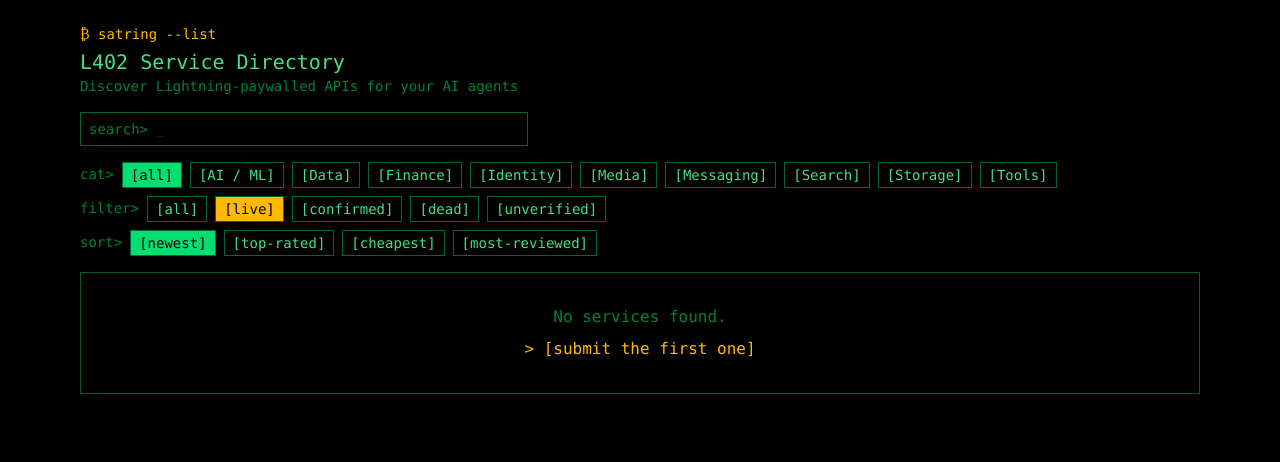
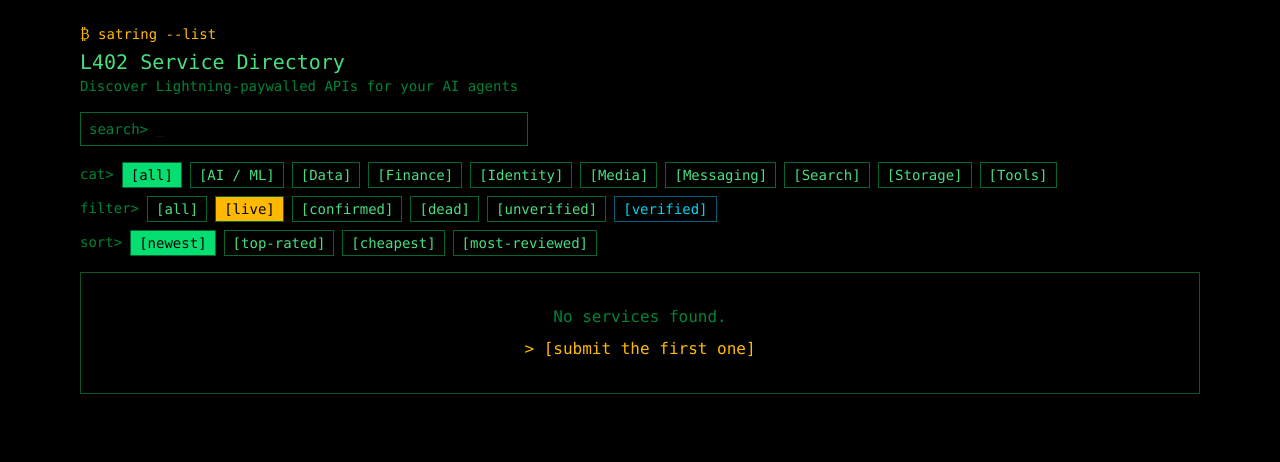
Before and after one commit to toadlyBroodle/satring, a FastAPI app: page /?status=live in a window 1280 px wide. Shown: the part 143-605 px from the top of the page. Run offline with FastAPI, Linux system fonts and the light colour scheme; data comes from the database, SQL or seed files in the repository; data that the repository does not hold is empty; some libraries are stand-ins or nearby versions.

Commit message:
Add domain verification feature and related UI updates
- Introduce `domain_verified` field in the Service model to track domain verification status.
- Update API and web routes to handle domain verification, including setting the `domain_verified` flag during verification processes.
- Enhance templates to display verification status, including badges and links for domain verification.
- Implement filtering options for verified services in the directory and search functionalities.
- Add tests to ensure proper functionality of domain verification and its impact on service listings.

```diff
--- a/app/models.py
+++ b/app/models.py
@@ -1,7 +1,7 @@
 from datetime import datetime, timezone
 
 from sqlalchemy import (
-    Column, Integer, String, Text, Float, DateTime, ForeignKey, Table
+    Boolean, Column, Integer, String, Text, Float, DateTime, ForeignKey, Table
 )
 from sqlalchemy.orm import relationship
 
@@ -44,6 +44,7 @@ class Service(Base):
     edit_token_hash = Column(String(64), nullable=True, index=True)
     domain_challenge = Column(String(64), nullable=True)
     domain_challenge_expires_at = Column(DateTime, nullable=True)
+    domain_verified = Column(Boolean, default=False)
     avg_rating = Column(Float, default=0.0)
     rating_count = Column(Integer, default=0)
     status = Column(String(20), default="unverified")  # confirmed | live | dead | unverified
--- a/app/routes/api.py
+++ b/app/routes/api.py
@@ -57,6 +57,7 @@ class ServiceOut(BaseModel):
     logo_url: str
     avg_rating: float
     rating_count: int
+    domain_verified: bool
     categories: list[CategoryOut]
     created_at: datetime
 
@@ -278,7 +279,9 @@ async def api_recover_verify(slug: str, db: AsyncSession = Depends(get_db)):
     domain_services = await get_same_domain_services(db, service.url)
     for ds in domain_services:
         ds.edit_token_hash = new_hash
+        ds.domain_verified = True
     service.edit_token_hash = new_hash
+    service.domain_verified = True
     service.domain_challenge = None
     service.domain_challenge_expires_at = None
     await db.commit()
--- a/app/routes/web.py
+++ b/app/routes/web.py
@@ -23,6 +23,7 @@ async def directory(
     category: str | None = None,
     status: str | None = None,
     sort: str | None = None,
+    verified: str | None = None,
     db: AsyncSession = Depends(get_db),
 ):
     categories = (await db.execute(select(Category).order_by(Category.name))).scalars().all()
@@ -32,6 +33,8 @@ async def directory(
         query = query.join(service_categories).join(Category).where(Category.slug == category)
     if status:
         query = query.where(Service.status == status)
+    if verified == "true":
+        query = query.where(Service.domain_verified == True)
 
     sort_map = {
         "top-rated": Service.avg_rating.desc(),
@@ -47,6 +50,7 @@ async def directory(
         "active_category": category,
         "active_status": status,
         "active_sort": sort,
+        "active_verified": verified,
     })
 
 
@@ -57,6 +61,7 @@ async def search(
     category: str | None = None,
     status: str | None = None,
     sort: str | None = None,
+    verified: str | None = None,
     db: AsyncSession = Depends(get_db),
 ):
     query = select(Service).options(selectinload(Service.categories))
@@ -67,6 +72,8 @@ async def search(
         query = query.join(service_categories).join(Category).where(Category.slug == category)
     if status:
         query = query.where(Service.status == status)
+    if verified == "true":
+        query = query.where(Service.domain_verified == True)
 
     sort_map = {
         "top-rated": Service.avg_rating.desc(),
@@ -372,7 +379,9 @@ async def recover_service(
         domain_services = await get_same_domain_services(db, service.url)
         for ds in domain_services:
             ds.edit_token_hash = new_hash
+            ds.domain_verified = True
         service.edit_token_hash = new_hash
+        service.domain_verified = True
         service.domain_challenge = None
         service.domain_challenge_expires_at = None
         await db.commit()
--- a/app/templates/services/_card.html
+++ b/app/templates/services/_card.html
@@ -4,6 +4,7 @@
       {% if service.logo_url %}<img src="{{ service.logo_url }}" alt="" class="h-5 w-5 shrink-0 object-contain">{% endif %}
       <span class="text-amber-400 shrink-0">[{{ service.protocol }}]</span>
       <span class="shrink-0 {% if service.status == 'live' %}text-green-400{% elif service.status == 'confirmed' %}text-amber-400{% elif service.status == 'dead' %}text-red-500{% else %}text-green-700{% endif %}">[{{ service.status }}]</span>
+      {% if service.domain_verified %}<span class="text-cyan-400 shrink-0">[verified]</span>{% endif %}
       <span class="text-green-400 truncate">{{ service.name }}</span>
     </div>
     <div class="flex items-center gap-3 shrink-0">
--- a/app/templates/services/edit.html
+++ b/app/templates/services/edit.html
@@ -22,7 +22,7 @@
         class="bg-black text-green-400 border border-green-800 rounded-none px-2 py-1.5 text-sm flex-1 outline-none focus:border-green-400 placeholder-green-900" />
       <button type="submit" class="border border-green-400 text-green-400 px-4 py-1.5 text-sm hover:bg-green-400 hover:text-black transition-colors">[VERIFY]</button>
     </form>
-    <p class="text-green-700 text-xs mt-2">Lost your token? <a href="/services/{{ service.slug }}/recover" class="hover:text-amber-400">Recover via domain verification</a></p>
+    <p class="text-green-700 text-xs mt-2">Lost your token? <a href="/services/{{ service.slug }}/recover" class="hover:text-amber-400">Verify domain ownership / recover token</a></p>
   </div>
 
   {% else %}
--- a/app/templates/services/list.html
+++ b/app/templates/services/list.html
@@ -12,8 +12,9 @@
 {% set qs_status = '&status=' ~ active_status if active_status else '' %}
 {% set qs_sort = '&sort=' ~ active_sort if active_sort and active_sort != 'newest' else '' %}
 {% set qs_cat = '&category=' ~ active_category if active_category else '' %}
+{% set qs_verified = '&verified=true' if active_verified == 'true' else '' %}
 {% set qs_cat_status = ('category=' ~ active_category if active_category else '') ~ (('&' if active_category else '') ~ 'status=' ~ active_status if active_status else '') %}
-{% set qs_base = qs_cat_status ~ (('&' if qs_cat_status else '') ~ 'sort=' ~ active_sort if active_sort and active_sort != 'newest' else '') %}
+{% set qs_base = qs_cat_status ~ qs_verified ~ (('&' if qs_cat_status or qs_verified else '') ~ 'sort=' ~ active_sort if active_sort and active_sort != 'newest' else '') %}
 
 <!-- Search -->
 <div class="mb-4">
@@ -28,26 +29,27 @@
 <!-- Category Filters -->
 <div class="mb-2 flex flex-wrap gap-2 text-sm">
   <span class="text-green-700 py-0.5">cat&gt;</span>
-  <a href="/?{{ ('status=' ~ active_status) if active_status else '' }}{{ ('&sort=' ~ active_sort) if active_sort and active_sort != 'newest' else '' }}" class="border border-green-800 px-2 py-0.5 {% if not active_category %}bg-green-400 text-black{% else %}hover:text-amber-400{% endif %}">[all]</a>
+  <a href="/?{{ ('status=' ~ active_status) if active_status else '' }}{{ qs_verified }}{{ ('&sort=' ~ active_sort) if active_sort and active_sort != 'newest' else '' }}" class="border border-green-800 px-2 py-0.5 {% if not active_category %}bg-green-400 text-black{% else %}hover:text-amber-400{% endif %}">[all]</a>
   {% for cat in categories %}
-  <a href="/?category={{ cat.slug }}{{ qs_status }}{{ qs_sort }}" class="border border-green-800 px-2 py-0.5 {% if active_category == cat.slug %}bg-amber-400 text-black{% else %}hover:text-amber-400{% endif %}">[{{ cat.name }}]</a>
+  <a href="/?category={{ cat.slug }}{{ qs_status }}{{ qs_verified }}{{ qs_sort }}" class="border border-green-800 px-2 py-0.5 {% if active_category == cat.slug %}bg-amber-400 text-black{% else %}hover:text-amber-400{% endif %}">[{{ cat.name }}]</a>
   {% endfor %}
 </div>
 
 <!-- Status Filters -->
 <div class="mb-2 flex flex-wrap gap-2 text-sm">
   <span class="text-green-700 py-0.5">filter&gt;</span>
-  <a href="/?{{ ('category=' ~ active_category) if active_category else '' }}{{ qs_sort }}" class="border border-green-800 px-2 py-0.5 {% if not active_status %}bg-green-400 text-black{% else %}hover:text-amber-400{% endif %}">[all]</a>
+  <a href="/?{{ ('category=' ~ active_category) if active_category else '' }}{{ qs_verified }}{{ qs_sort }}" class="border border-green-800 px-2 py-0.5 {% if not active_status %}bg-green-400 text-black{% else %}hover:text-amber-400{% endif %}">[all]</a>
   {% for st in ['live', 'confirmed', 'dead', 'unverified'] %}
-  <a href="/?status={{ st }}{{ qs_cat }}{{ qs_sort }}" class="border border-green-800 px-2 py-0.5 {% if active_status == st %}bg-amber-400 text-black{% else %}hover:text-amber-400{% endif %}">[{{ st }}]</a>
+  <a href="/?status={{ st }}{{ qs_cat }}{{ qs_verified }}{{ qs_sort }}" class="border border-green-800 px-2 py-0.5 {% if active_status == st %}bg-amber-400 text-black{% else %}hover:text-amber-400{% endif %}">[{{ st }}]</a>
   {% endfor %}
+  <a href="/?verified=true{{ qs_cat }}{{ qs_status }}{{ qs_sort }}" class="border border-cyan-800 px-2 py-0.5 {% if active_verified == 'true' %}bg-cyan-400 text-black{% else %}text-cyan-400 hover:bg-cyan-400 hover:text-black{% endif %}">[verified]</a>
 </div>
 
 <!-- Sort Options -->
 <div class="mb-4 flex flex-wrap gap-2 text-sm">
   <span class="text-green-700 py-0.5">sort&gt;</span>
   {% for sort_key, sort_label in [('newest', 'newest'), ('top-rated', 'top-rated'), ('cheapest', 'cheapest'), ('most-reviewed', 'most-reviewed')] %}
-  <a href="/?{{ qs_cat_status }}{{ ('&' if qs_cat_status else '') }}sort={{ sort_key }}" class="border border-green-800 px-2 py-0.5 {% if active_sort == sort_key or (sort_key == 'newest' and not active_sort) %}bg-green-400 text-black{% else %}hover:text-amber-400{% endif %}">[{{ sort_label }}]</a>
+  <a href="/?{{ qs_cat_status }}{{ qs_verified }}{{ ('&' if qs_cat_status or qs_verified else '') }}sort={{ sort_key }}" class="border border-green-800 px-2 py-0.5 {% if active_sort == sort_key or (sort_key == 'newest' and not active_sort) %}bg-green-400 text-black{% else %}hover:text-amber-400{% endif %}">[{{ sort_label }}]</a>
   {% endfor %}
 </div>
 
```
Also changed, not shown: app/templates/services/detail.html (+5 -3 lines), app/templates/services/recover.html (+6 -6 lines), tests/test_domain_verified.py (added, +224 -0 lines), tests/test_endpts.py (+1 -1 lines).
